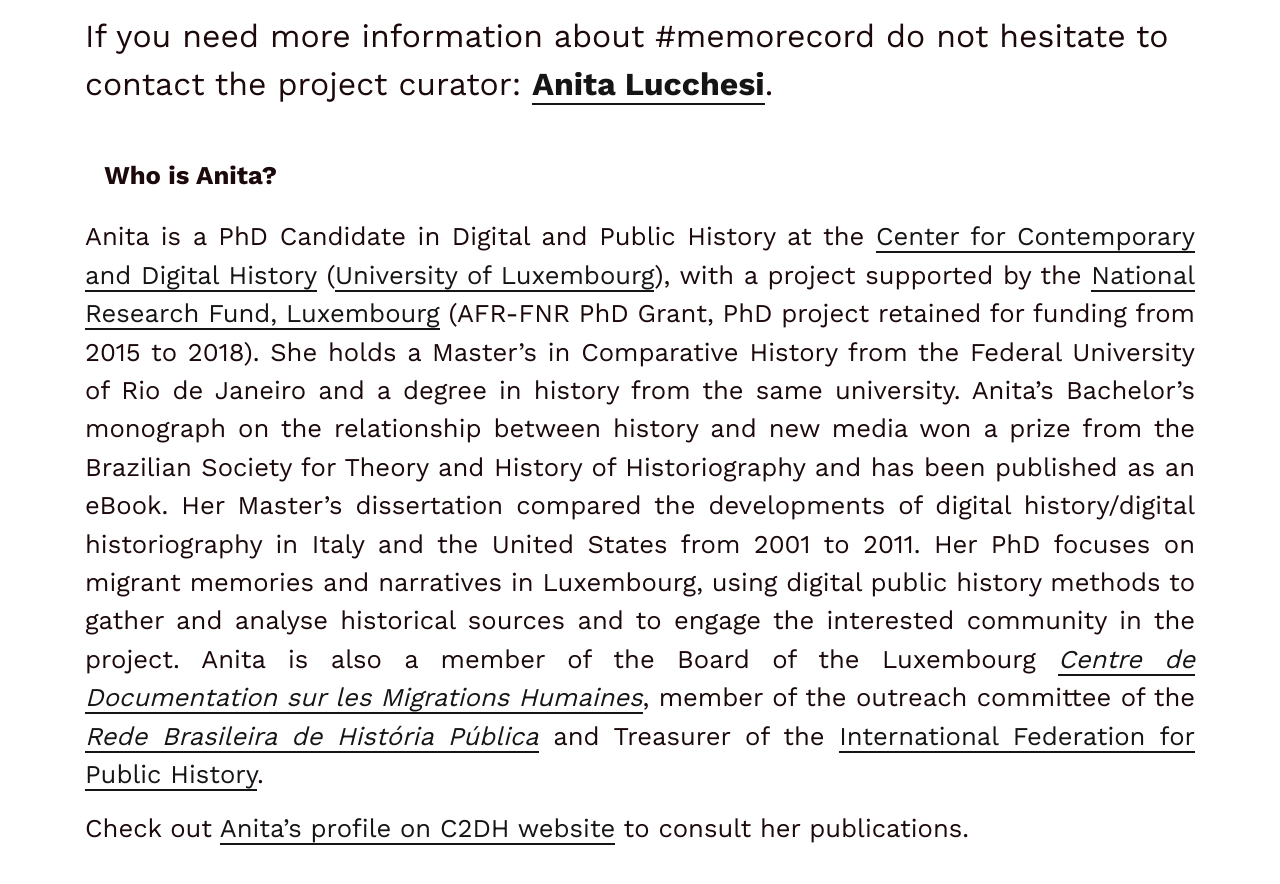
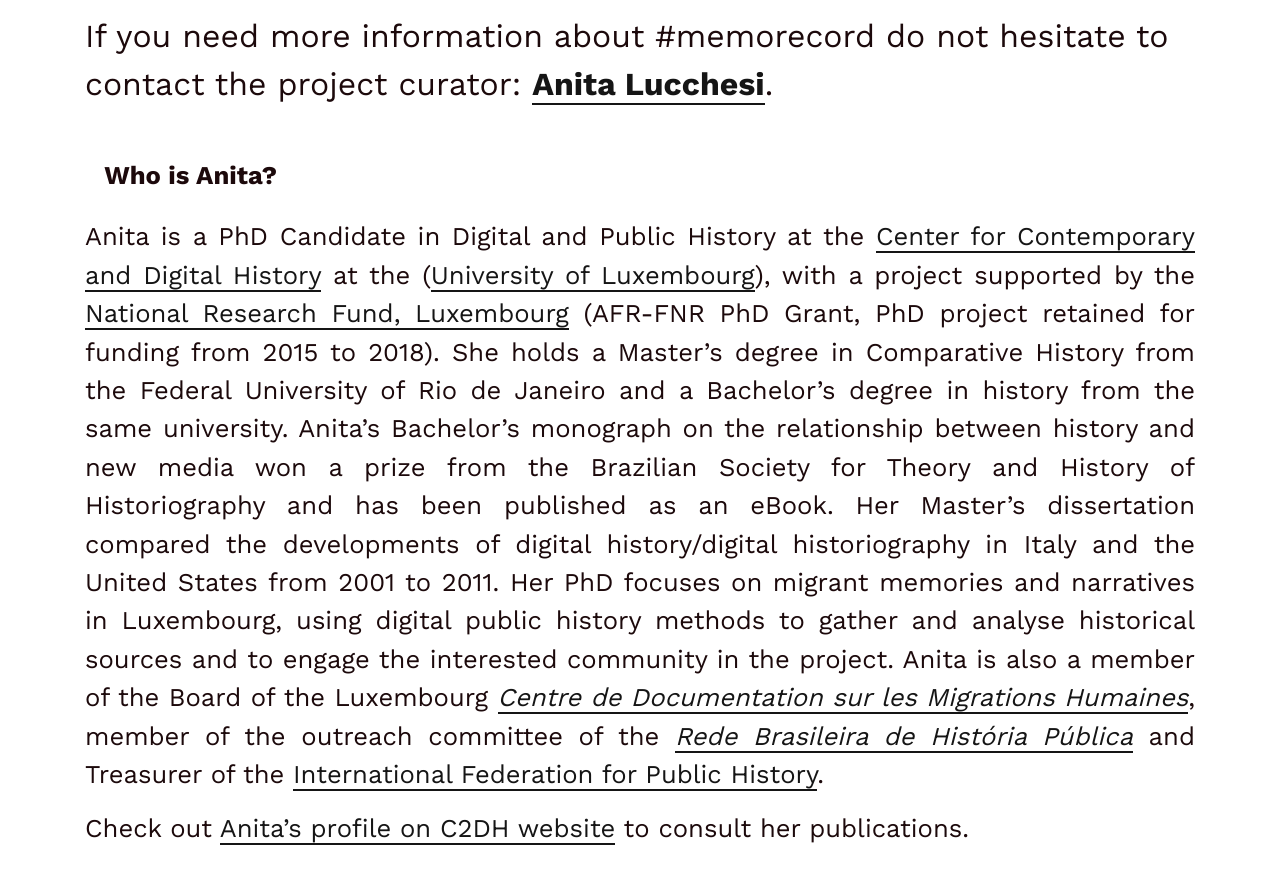
Before and after one commit to C2DH/memorecord, a Jekyll site: the page built from pages/ask-the-historian.md, in a window 1280 px wide and 900 px high, scrolled down 348 px. Shown: the top 884 px of the window. Built offline with Jekyll 4.4.1, drawn with Linux system fonts in a browser that asks for light colours.

Commit message:
Update ask-the-historian.md
correction EN by Mariana

```diff
--- a/pages/ask-the-historian.md
+++ b/pages/ask-the-historian.md
@@ -12,6 +12,6 @@ If you need more information about #memorecord do not hesitate to contact the pr
 
 ## **Who is Anita?**
 
-Anita is a PhD Candidate in Digital and Public History at the [Center for Contemporary and Digital History](https://www.c2dh.uni.lu/) ([University of Luxembourg](https://www.uni.lu/)), with a project supported by the [National Research Fund, Luxembourg](https://www.fnr.lu) (AFR-FNR PhD Grant, PhD project retained for funding from 2015 to 2018). She holds a Master’s in Comparative History from the Federal University of Rio de Janeiro and a degree in history from the same university. Anita’s Bachelor’s monograph on the relationship between history and new media won a prize from the Brazilian Society for Theory and History of Historiography and has been published as an eBook. Her Master’s dissertation compared the developments of digital history/digital historiography in Italy and the United States from 2001 to 2011. Her PhD focuses on migrant memories and narratives in Luxembourg, using digital public history methods to gather and analyse historical sources and to engage the interested community in the project. Anita is also a member of the Board of the Luxembourg [*Centre de Documentation sur les Migrations Humaines*](https://www.cdmh.lu), member of the outreach committee of the [*Rede Brasileira de História Pública*](http://historiapublica.com.br/) and Treasurer of the [International Federation for Public History](http://ifph.hypotheses.org/).
+Anita is a PhD Candidate in Digital and Public History at the [Center for Contemporary and Digital History](https://www.c2dh.uni.lu/) at the ([University of Luxembourg](https://www.uni.lu/)), with a project supported by the [National Research Fund, Luxembourg](https://www.fnr.lu) (AFR-FNR PhD Grant, PhD project retained for funding from 2015 to 2018). She holds a Master’s degree in Comparative History from the Federal University of Rio de Janeiro and a Bachelor's degree in history from the same university. Anita’s Bachelor’s monograph on the relationship between history and new media won a prize from the Brazilian Society for Theory and History of Historiography and has been published as an eBook. Her Master’s dissertation compared the developments of digital history/digital historiography in Italy and the United States from 2001 to 2011. Her PhD focuses on migrant memories and narratives in Luxembourg, using digital public history methods to gather and analyse historical sources and to engage the interested community in the project. Anita is also a member of the Board of the Luxembourg [*Centre de Documentation sur les Migrations Humaines*](https://www.cdmh.lu), member of the outreach committee of the [*Rede Brasileira de História Pública*](http://historiapublica.com.br/) and Treasurer of the [International Federation for Public History](http://ifph.hypotheses.org/).
 
 Check out [Anita’s profile on C2DH website](https://www.c2dh.uni.lu/people/anita-lucchesi) to consult her publications.
```
